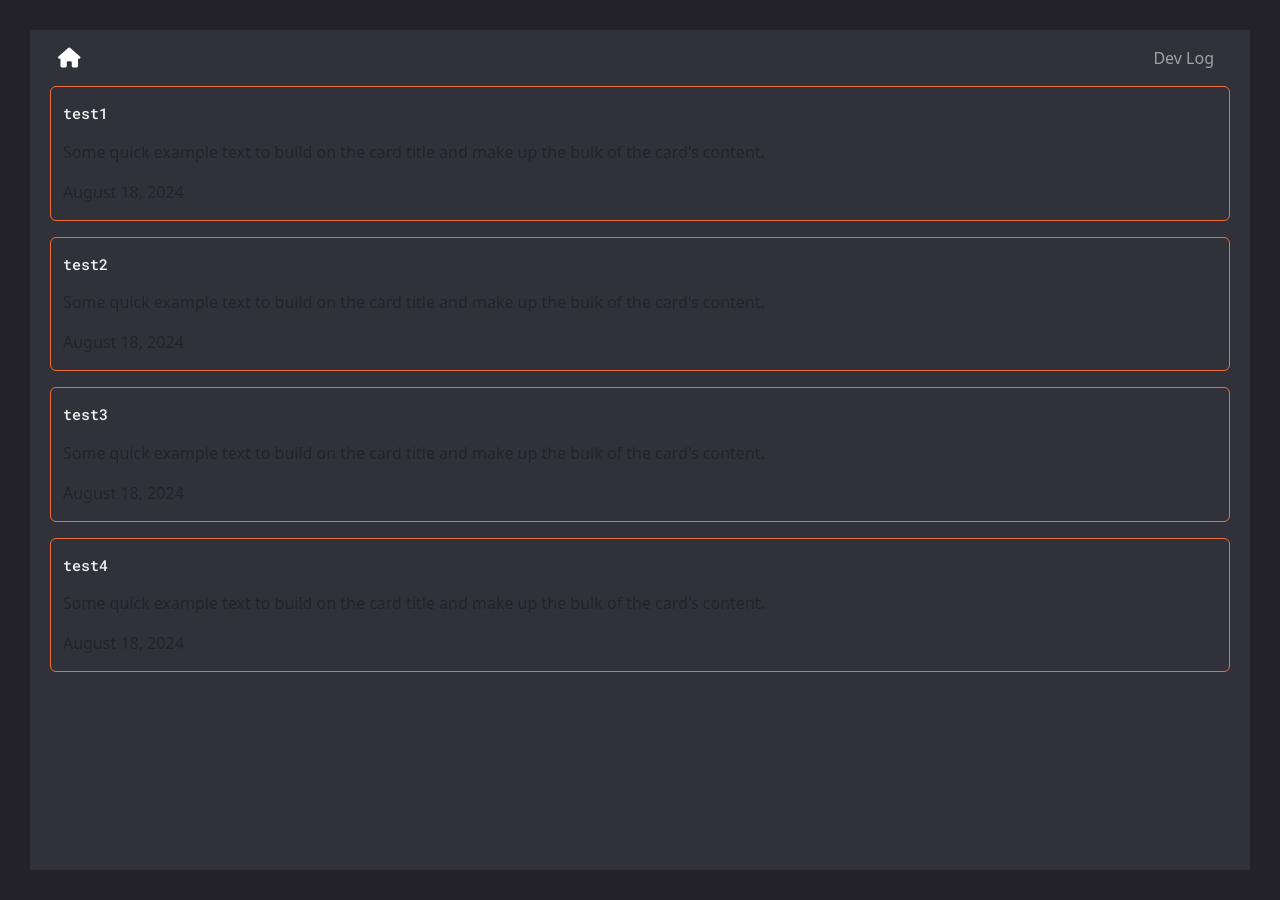
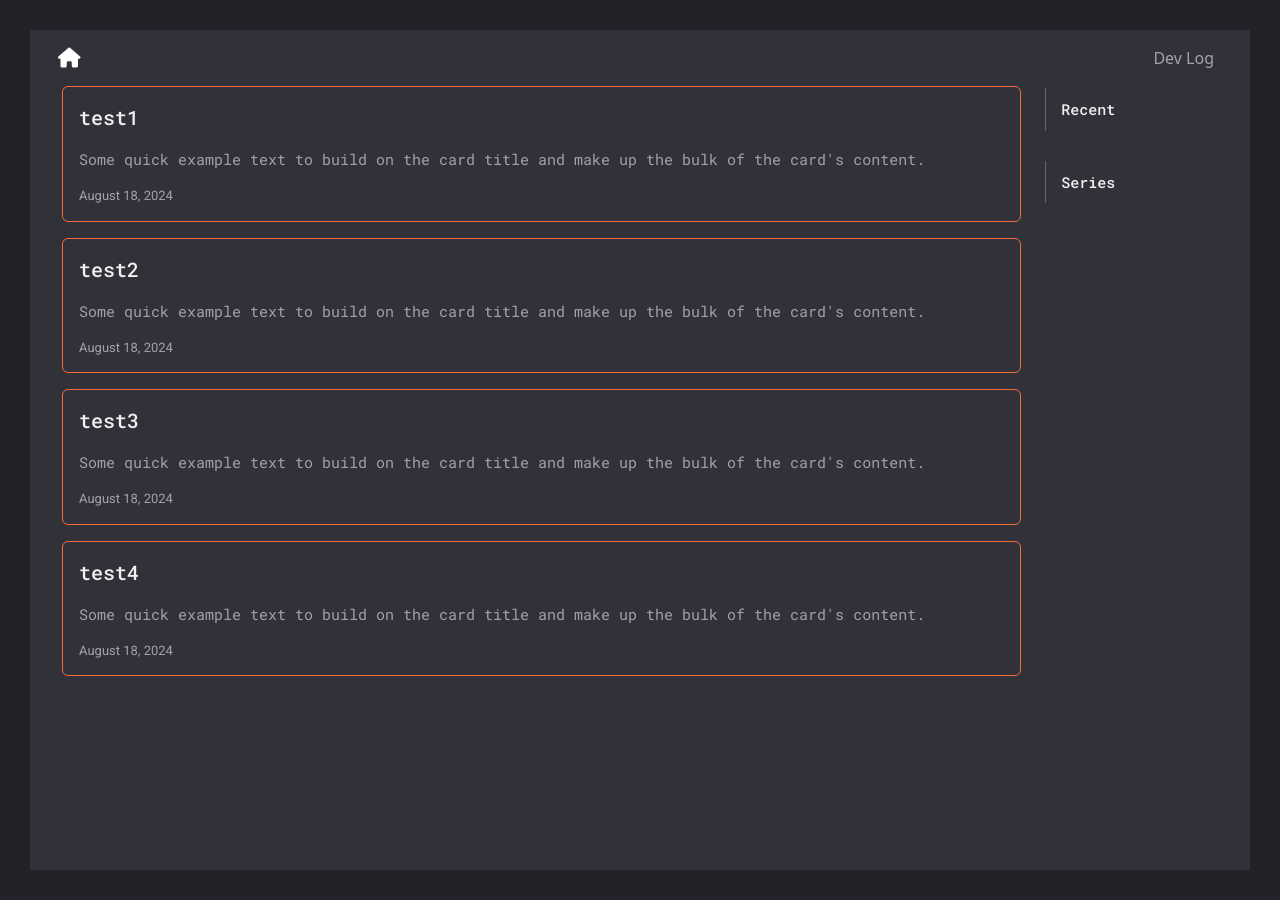
Before and after one commit to TheLastJediCoder/harshparecha, a Jekyll site: the page built from devlogs.html, in a window 1280 px wide. Built offline with Jekyll 4.4.1, drawn with Linux system fonts in a browser that asks for light colours; nearby versions of some CDN libraries.

Commit message:
WIP: updated devlog post layout and added side panel

```diff
--- a/assets/css/main.css
+++ b/assets/css/main.css
@@ -72,10 +72,43 @@ body {
 .post-title {
   color: #f0f0f0;
   font-family: "Roboto Mono";
+  font-size: 20px;
+  font-weight: 500;
+  letter-spacing: normal;
+  margin: 15px 0px;
+}
+
+.post-description {
+  color: #a2a2a6;
+  font-family: "Roboto Mono";
+  font-size: 15px;
+  font-weight: 400;
+  letter-spacing: normal;
+  line-height: 24px;
+  word-break: break-word;
+}
+
+.post-date {
+  color: #a2a2a6;
+  font-family: "Roboto";
+  font-size: 13px;
+  font-weight: 400;
+  letter-spacing: normal;
+  margin: 15px 0px;
+}
+
+.panel-heading {
+  color: #f0f0f0;
+  font-family: "Roboto Mono";
   font-size: 15px;
   font-weight: 500;
   letter-spacing: normal;
-  margin: 15px 0px;
+}
+
+.panel-section {
+  padding: 10px 0px 10px 15px;
+  margin: 2px 0px 30px 0px;
+  border-left: 1px solid #666666;
 }
 
 .tag {
--- a/devlogs.html
+++ b/devlogs.html
@@ -5,18 +5,28 @@ permalink: /devlogs/
 ---
 
 <div class="row px-3">
+  <div class="col-md-10 col-12 mb-3">
     {% for devlog in site.devlogs %}
-  <div class="mb-3 rounded" style="border: 1px solid #f26b38">
+    <div class="mb-3 px-3 rounded" style="border: 1px solid #f26b38">
       <a class="post-link" href="{{ site.baseurl }}{{ devlog.url }}">
         <div style="display: block;">
           <div class="post-title">{{ devlog.title }}</div>
-        <p>
+          <div class="post-description">
             Some quick example text to build on the card title and make up the
             bulk of the card's content.
-        </p>
-        <p>{{ devlog.date | date: "%B %d, %Y" }}</p>
+          </div>
+          <div class="post-date">{{ devlog.date | date: "%B %d, %Y" }}</div>
         </div>
       </a>
     </div>
     {% endfor %}
   </div>
+  <div class="col-md-2 col-12  mb-3">
+    <div class="panel-section">
+      <div class="panel-heading">Recent</div>
+    </div>
+    <div class="panel-section">
+      <div class="panel-heading">Series</div>
+    </div>
+  </div>
+</div>
```
Also changed, not shown: assets/css/main.scss (+35 -3 lines). Lines whose indentation alone changed are shown as unchanged.
